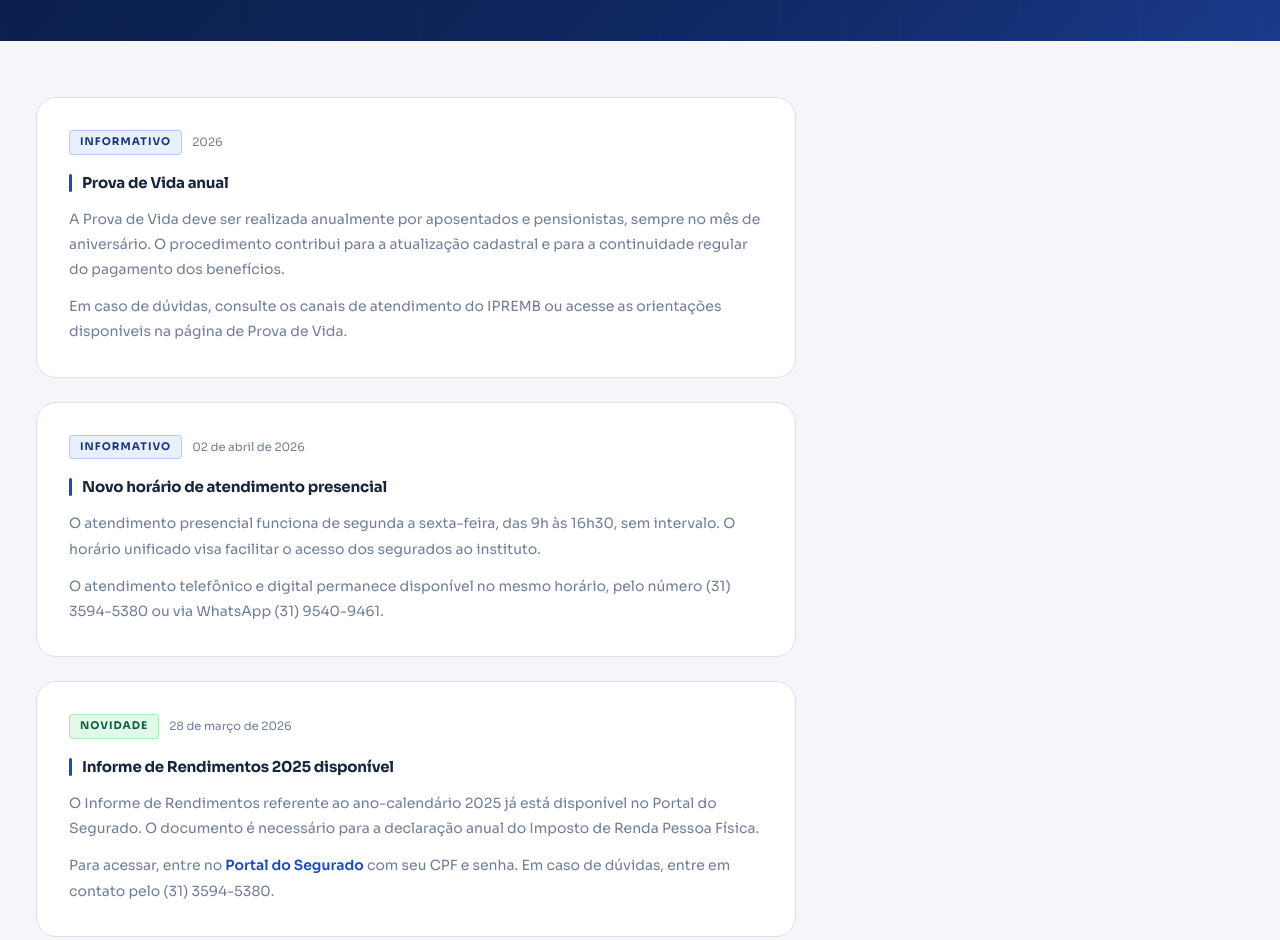
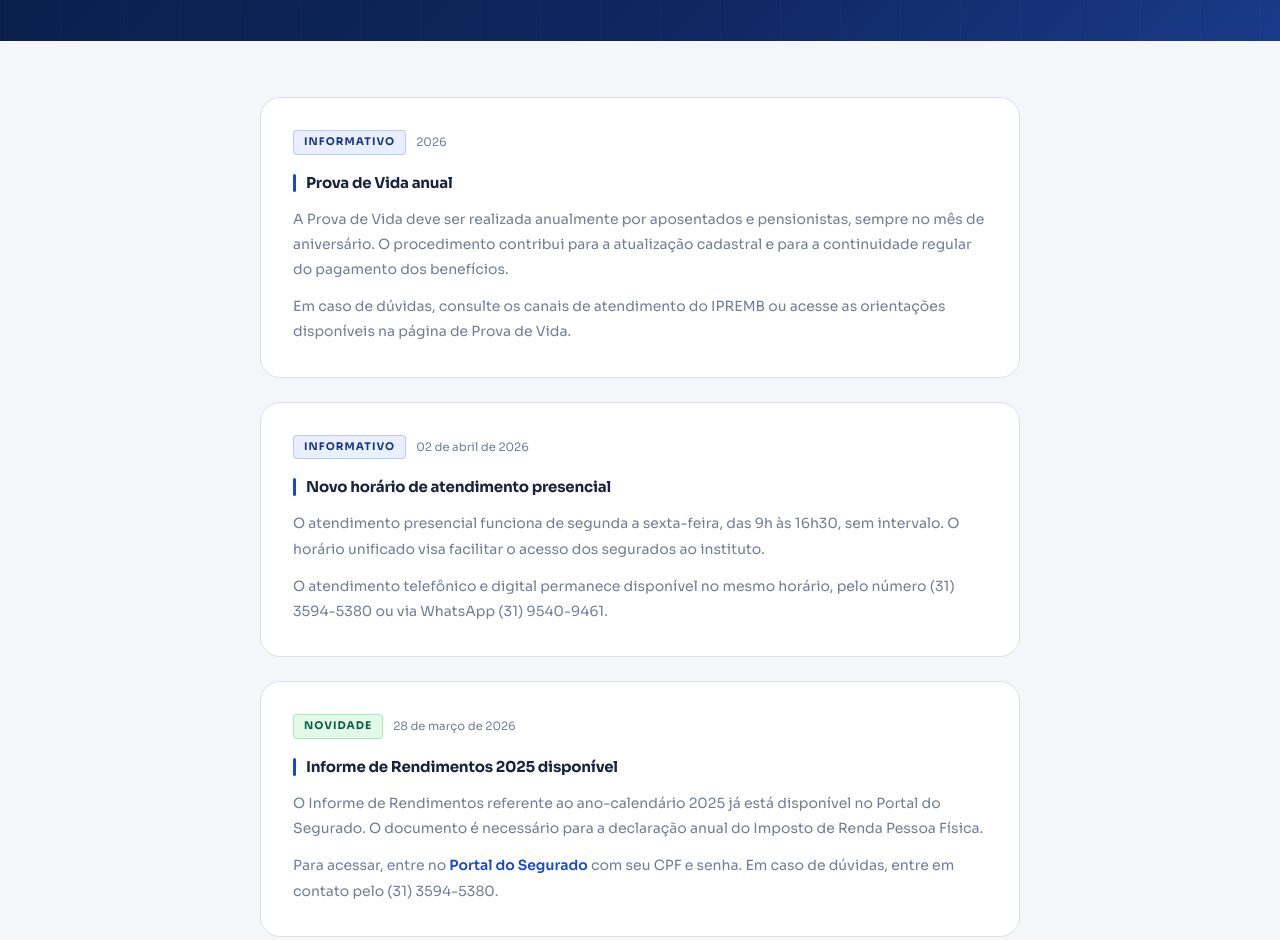
Before and after one commit to tiagolangv-source/IPREMB-, a plain HTML site: page comunicados.html in a window 1280 px wide. Shown: the part 414-1354 px from the top of the page. Drawn offline with Linux system fonts and the light colour scheme.

Commit message:
Centraliza conteudo de comunicados na etapa 1.8

```diff
--- a/comunicados.html
+++ b/comunicados.html
@@ -374,7 +374,7 @@
 <!-- PAGE BODY -->
 <div class="page-body" style="padding:56px 0 80px;">
   <div class="container">
-    <div style="max-width:760px;">
+    <div style="max-width:760px;margin:0 auto;">
 
       <!-- Comunicado 1: Prova de Vida -->
       <div class="info-block">
```
